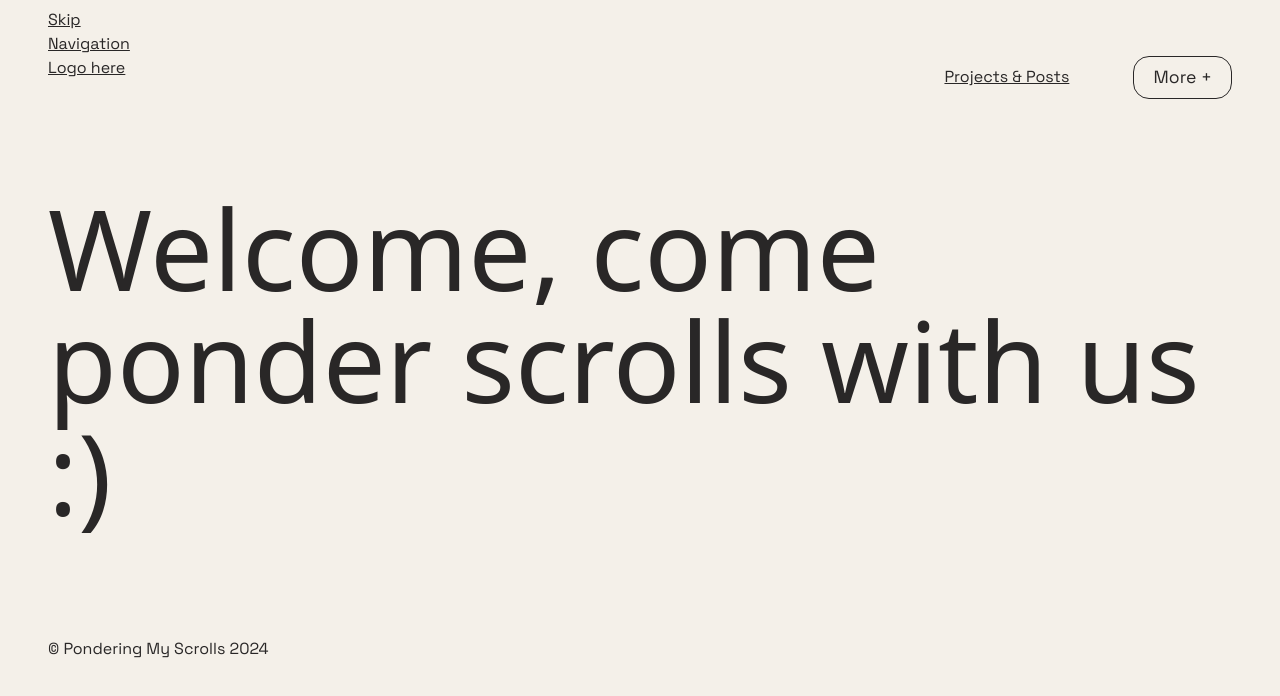
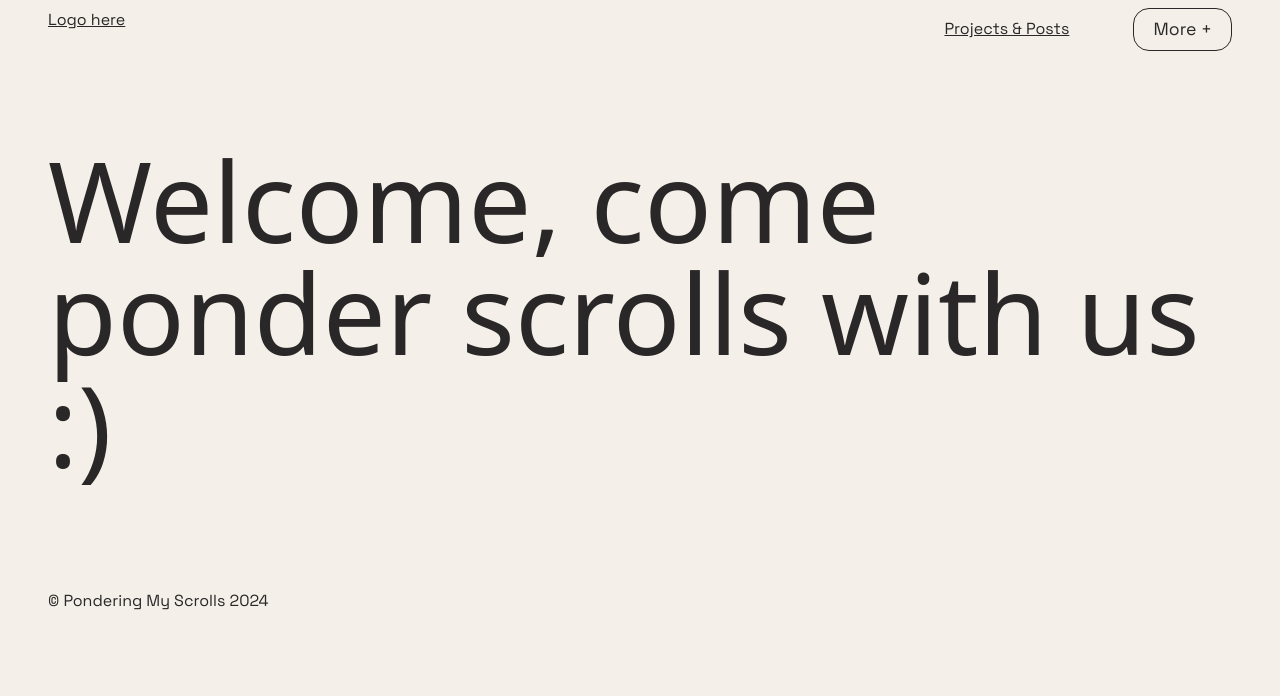
Before and after one commit to Pondering-My-Scrolls/pondering-my-scrolls-website, a Next.js app: page / in a window 1280 px wide. Shown: the top 696 px of the page. Built offline with nearby package versions, Linux system fonts and the light colour scheme; a web font is replaced by a local one.

Commit message:
Skip link styling + button interactive states

```diff
--- a/assets/styles/2-global.scss
+++ b/assets/styles/2-global.scss
@@ -12,6 +12,26 @@ body {
     }
 }
 
+.skip-link {
+    display: block;
+    position: absolute;
+    left: -$desktop;
+    top: -$desktop;
+    background-color: $black;
+    border: 2px solid $cream;
+    color: $cream;
+    font-size: 2rem;
+    padding: 0.8rem 1.5rem;
+    border-radius: 2.1rem;
+    text-decoration: none;
+
+    &:focus {
+        left: 0;
+        top: 0;
+        outline: 1px solid $black;
+    }
+}
+
 .button {
     display: inline-block;
     background: transparent;
@@ -20,4 +40,10 @@ body {
     padding: 0.45rem 1.2rem;
     border-radius: 1rem;
     cursor: pointer;
+
+    &:hover,
+    &:focus {
+        background-color: $black;
+        color: $cream;
+    }
 }
```
